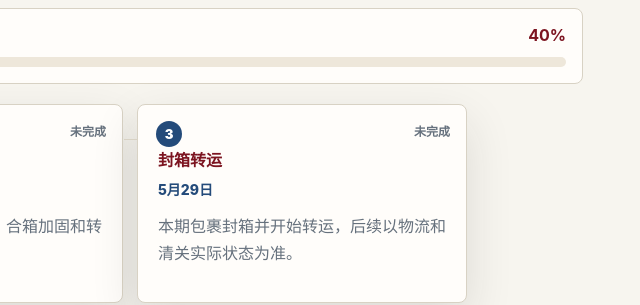
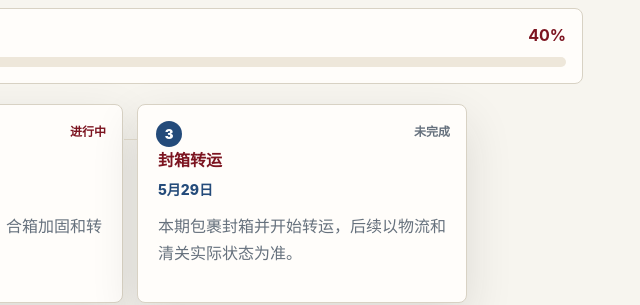
Before and after one commit to Yulei-cn/car-model-website, a plain HTML site: page index.html in a window 1280 px wide. Shown: the part 1040-1345 px from the top of the page, 625-1265 px from the left. Drawn offline with Linux system fonts and the light colour scheme.

Commit message:
Restore active shipping status

```diff
--- a/app.js
+++ b/app.js
@@ -85,6 +85,7 @@ function getStageProgress(item, today) {
 
 function getStageState(progress) {
   if (progress >= 100) return "已完成";
+  if (progress > 0) return "进行中";
   return "未完成";
 }
 
@@ -109,7 +110,7 @@ function renderTimeline() {
       const progress = getStageProgress(item, today);
       const state = getStageState(progress);
       return `
-        <li class="current ${state === "已完成" ? "is-done" : ""}" style="--stage-progress: ${progress}%">
+        <li class="current ${state === "已完成" ? "is-done" : ""} ${state === "进行中" ? "is-active" : ""}" style="--stage-progress: ${progress}%">
           <span class="step-index">${index + 1}</span>
           <span class="step-state">${state}</span>
           <strong>${item.title}</strong>
--- a/styles.css
+++ b/styles.css
@@ -369,6 +369,10 @@ h2 {
   font-weight: 900;
 }
 
+.timeline li.is-active .step-state {
+  color: var(--accent-dark);
+}
+
 .timeline strong {
   display: block;
   margin-bottom: 8px;
```
